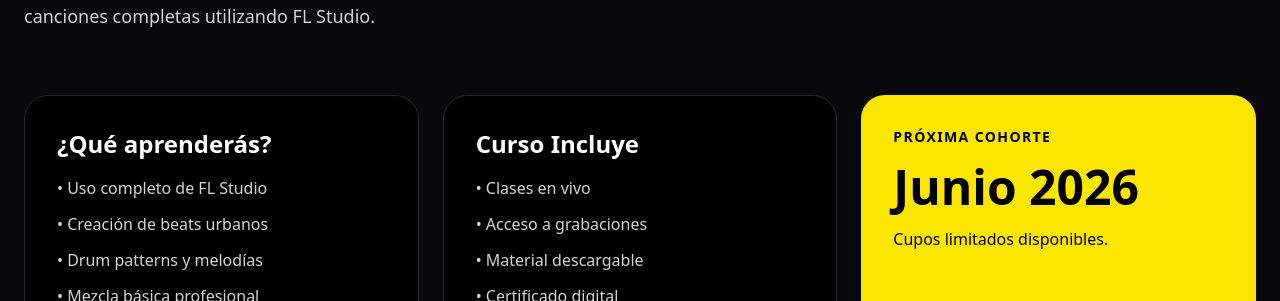
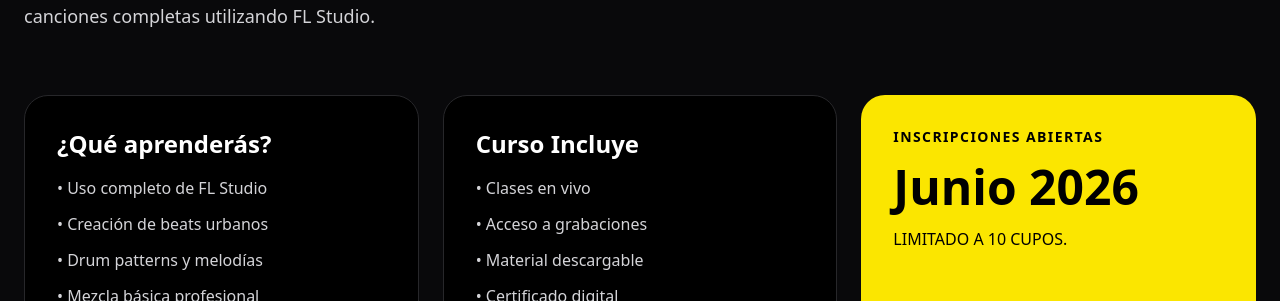
Before and after one commit to DioalexMusicTools/academiabeatmaker, a Next.js app: page / in a window 1280 px wide. Shown: the part 2181-2482 px from the top of the page. Built offline with nearby package versions, Linux system fonts and the light colour scheme.

Commit message:
correciones ortograficas

```diff
--- a/app/page.js
+++ b/app/page.js
@@ -150,9 +150,9 @@ export default function Home() {
 
             <div className="bg-[#fbe600] rounded-3xl p-8 text-black flex flex-col justify-between">
               <div>
-                <p className="font-bold uppercase tracking-widest mb-4 text-sm">Próxima Cohorte</p>
+                <p className="font-bold uppercase tracking-widest mb-4 text-sm">Inscripciones Abiertas</p>
                 <h3 className="text-5xl font-black mb-4">Junio 2026</h3>
-                <p className="font-medium mb-8">Cupos limitados disponibles.</p>
+                <p className="font-medium mb-8">LIMITADO A 10 CUPOS.</p>
               </div>
               <a
                 href="#inscripcion"
@@ -365,7 +365,7 @@ export default function Home() {
         <div className="max-w-7xl mx-auto flex flex-col lg:flex-row justify-between items-center gap-6">
           <div>
             <h3 className="text-2xl font-black">Academia Beatmaker</h3>
-            <p className="text-zinc-500 mt-2">Formación moderna para productores musicales.</p>
+            <p className="text-zinc-500 mt-2">Creada por Productores para Productores.</p>
           </div>
           <div className="flex gap-6 text-zinc-400">
             <a
```
Also changed, not shown: public/top-store.png (added).
